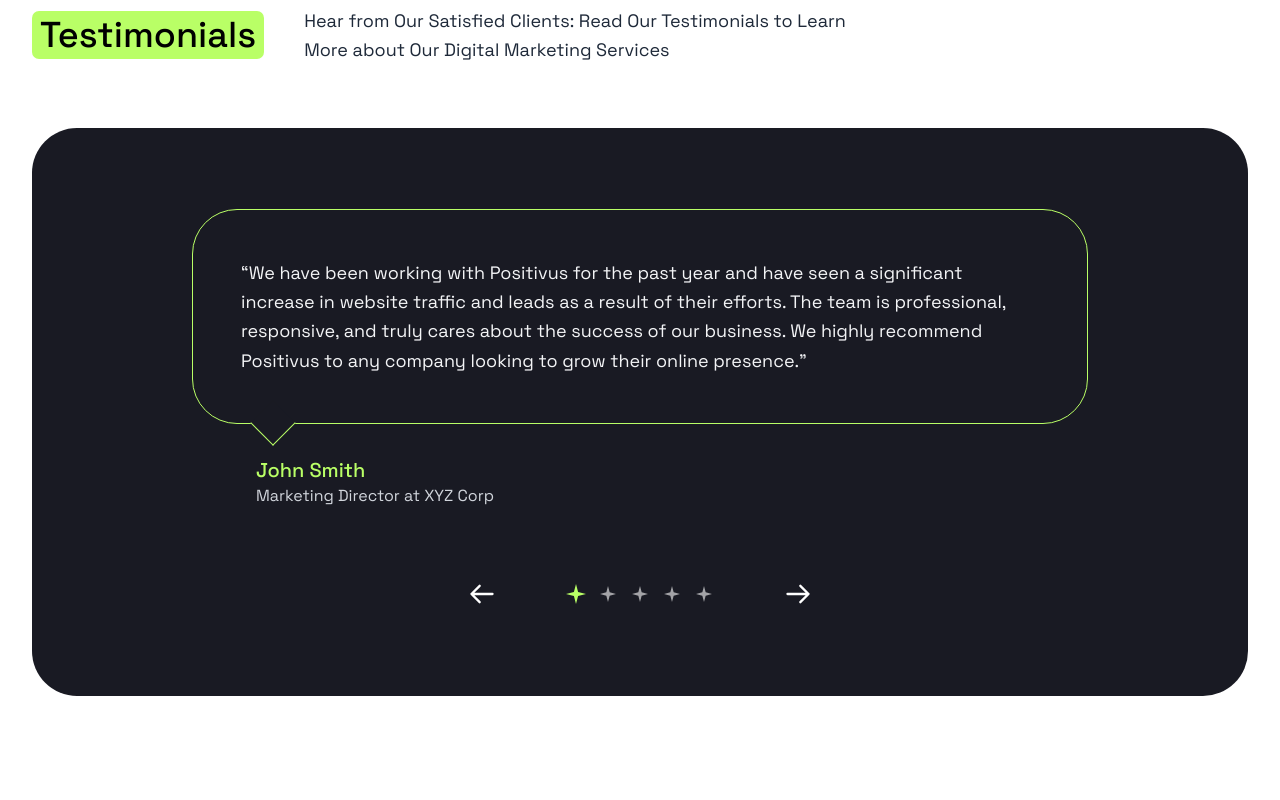
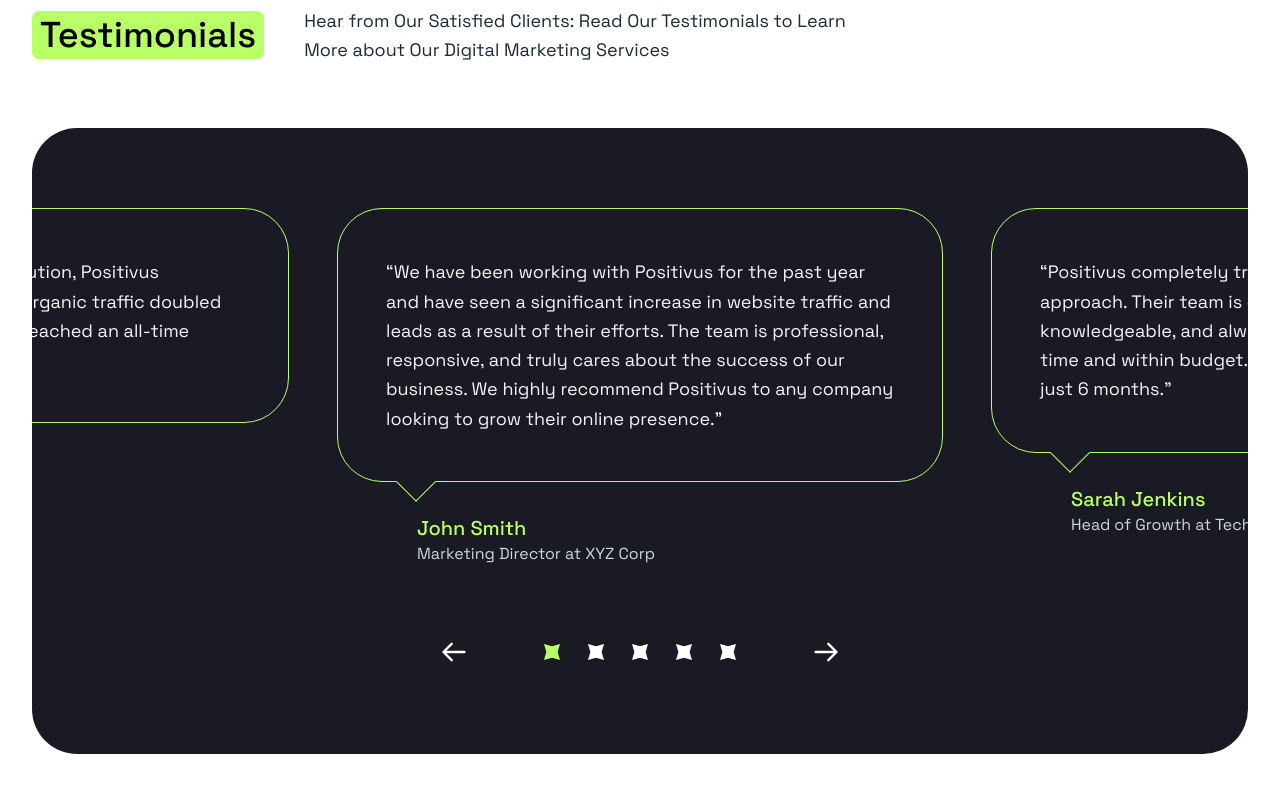
Before and after one commit to aliraza5490/positivus-landing-page, a Next.js app: page / in a window 1280 px wide. Shown: the part 6100-6900 px from the top of the page. Built offline with nearby package versions, Linux system fonts and the light colour scheme.

Commit message:
feat: implement infinite carousel logic with smooth transitions and updated pagination for Testimonials component

```diff
--- a/components/Testimonials.tsx
+++ b/components/Testimonials.tsx
@@ -1,6 +1,7 @@
 "use client";
 
-import React, { useState } from "react";
+import React, { useState, useEffect, useRef, useCallback } from "react";
+import Image from "next/image";
 import SectionHeading from "./SectionHeading";
 
 interface Testimonial {
@@ -43,15 +44,68 @@ const testimonialsData: Testimonial[] = [
   },
 ];
 
+const COPIES = 5;
+const extendedData = Array.from({ length: COPIES }, () => testimonialsData).flat();
+const INITIAL_INDEX = testimonialsData.length * 2; // 10 (middle set, index 0 of testimonialsData)
+
 export default function Testimonials() {
-  const [currentIndex, setCurrentIndex] = useState(0);
+  const [virtualIndex, setVirtualIndex] = useState(INITIAL_INDEX);
+  const [isTransitioning, setIsTransitioning] = useState(false);
+  const [translateX, setTranslateX] = useState(0);
+
+  const containerRef = useRef<HTMLDivElement>(null);
+  const cardRefs = useRef<(HTMLDivElement | null)[]>([]);
+
+  const currentIndex = virtualIndex % testimonialsData.length;
+
+  const updatePosition = useCallback((index: number) => {
+    const container = containerRef.current;
+    const targetCard = cardRefs.current[index];
+    if (!container || !targetCard) return;
+
+    const containerCenter = container.offsetWidth / 2;
+    const cardCenter = targetCard.offsetLeft + targetCard.offsetWidth / 2;
+    setTranslateX(containerCenter - cardCenter);
+  }, []);
+
+  useEffect(() => {
+    updatePosition(virtualIndex);
+  }, [virtualIndex, updatePosition]);
+
+  useEffect(() => {
+    const handleResize = () => {
+      updatePosition(virtualIndex);
+    };
+    window.addEventListener("resize", handleResize);
+    return () => window.removeEventListener("resize", handleResize);
+  }, [virtualIndex, updatePosition]);
 
   const nextSlide = () => {
-    setCurrentIndex((prev) => (prev === testimonialsData.length - 1 ? 0 : prev + 1));
+    setIsTransitioning(true);
+    setVirtualIndex((prev) => prev + 1);
   };
 
   const prevSlide = () => {
-    setCurrentIndex((prev) => (prev === 0 ? testimonialsData.length - 1 : prev - 1));
+    setIsTransitioning(true);
+    setVirtualIndex((prev) => prev - 1);
+  };
+
+  const handleDotClick = (targetOriginalIndex: number) => {
+    setIsTransitioning(true);
+    const currentOriginalIndex = virtualIndex % testimonialsData.length;
+    let diff = targetOriginalIndex - currentOriginalIndex;
+    if (diff > testimonialsData.length / 2) diff -= testimonialsData.length;
+    if (diff < -testimonialsData.length / 2) diff += testimonialsData.length;
+    setVirtualIndex((prev) => prev + diff);
+  };
+
+  const handleTransitionEnd = () => {
+    setIsTransitioning(false);
+    if (virtualIndex < testimonialsData.length) {
+      setVirtualIndex((prev) => prev + testimonialsData.length * 2);
+    } else if (virtualIndex >= testimonialsData.length * 4) {
+      setVirtualIndex((prev) => prev - testimonialsData.length * 2);
+    }
   };
 
   return (
@@ -61,38 +115,53 @@ export default function Testimonials() {
         description="Hear from Our Satisfied Clients: Read Our Testimonials to Learn More about Our Digital Marketing Services"
       />
 
-      <div className="bg-[#191A23] rounded-[35px] sm:rounded-[45px] py-12 sm:py-16 lg:py-20 px-4 sm:px-8 lg:px-12 text-white relative overflow-hidden">
-        {/* Testimonials Carousel Display */}
-        <div className="relative min-h-[300px] flex items-center justify-center max-w-4xl mx-auto">
-          {testimonialsData.map((item, index) => {
-            const isActive = index === currentIndex;
-            if (!isActive) return null;
-
+      <div className="bg-[#191A23] rounded-[35px] sm:rounded-[45px] py-12 sm:py-16 lg:py-20 text-white relative overflow-hidden">
+        {/* Testimonials Carousel Slider Track */}
+        <div ref={containerRef} className="w-full overflow-hidden relative">
+          <div
+            className={`flex items-stretch gap-6 sm:gap-10 md:gap-12 ${
+              isTransitioning
+                ? "transition-transform duration-500 ease-in-out"
+                : "transition-none"
+            }`}
+            style={{
+              transform: `translateX(${translateX}px)`,
+              width: "max-content",
+            }}
+            onTransitionEnd={handleTransitionEnd}
+          >
+            {extendedData.map((item, index) => {
               return (
                 <div
-                key={item.id}
-                className="w-full flex flex-col items-center animate-in fade-in zoom-in-95 duration-300"
+                  key={`${item.id}-${index}`}
+                  ref={(el) => {
+                    cardRefs.current[index] = el;
+                  }}
+                  className="w-[85vw] sm:w-[520px] md:w-[580px] lg:w-[606px] shrink-0 flex flex-col items-center"
                 >
                   {/* Speech Bubble */}
-                <div className="relative w-full border border-[#B9FF66] rounded-[35px] sm:rounded-[45px] p-6 sm:p-10 lg:p-12 mb-8 bg-[#191A23]">
-                  <p className="text-sm sm:text-base lg:text-lg leading-relaxed text-gray-100">
+                  <div className="relative w-full border border-[#B9FF66] rounded-[35px] sm:rounded-[45px] p-6 sm:p-10 lg:p-12 mb-8 bg-[#191A23] min-h-[220px] sm:min-h-[200px] flex items-center">
+                    <p className="text-sm sm:text-base lg:text-lg leading-relaxed text-gray-100 font-normal">
                       &ldquo;{item.text}&rdquo;
                     </p>
 
                     {/* Bubble pointer triangle */}
-                  <div className="absolute -bottom-4 left-12 sm:left-16 w-8 h-8 bg-[#191A23] border-r border-b border-[#B9FF66] rotate-45" />
+                    <div className="absolute -bottom-[15px] left-12 sm:left-16 w-7 h-7 bg-[#191A23] border-r border-b border-[#B9FF66] rotate-45" />
                   </div>
 
                   {/* Author Info */}
-                <div className="self-start pl-12 sm:pl-16">
+                  <div className="self-start pl-14 sm:pl-20">
                     <h4 className="text-lg sm:text-xl font-medium text-[#B9FF66]">
                       {item.author}
                     </h4>
-                  <p className="text-sm sm:text-base text-gray-300">{item.role}</p>
+                    <p className="text-sm sm:text-base text-gray-300">
+                      {item.role}
+                    </p>
                   </div>
                 </div>
               );
             })}
+          </div>
         </div>
 
         {/* Carousel Navigation Bar */}
@@ -119,28 +188,30 @@ export default function Testimonials() {
           </button>
 
           {/* Star Pagination Indicators */}
-          <div className="flex items-center gap-3 sm:gap-4">
-            {testimonialsData.map((_, index) => (
+          <div className="flex items-center gap-4 sm:gap-5">
+            {testimonialsData.map((_, index) => {
+              const isActive = index === currentIndex;
+              return (
                 <button
                   key={`dot-${index}`}
-                onClick={() => setCurrentIndex(index)}
-                className="focus:outline-none transition-all duration-200 cursor-pointer"
+                  onClick={() => handleDotClick(index)}
+                  className="p-1 focus:outline-none transition-transform hover:scale-125 cursor-pointer flex items-center justify-center"
                   aria-label={`Go to slide ${index + 1}`}
                 >
-                {/* 4-pointed star shape */}
-                <svg
-                  className={`w-3.5 h-3.5 sm:w-4 sm:h-4 transition-all duration-200 ${
-                    index === currentIndex
-                      ? "text-[#B9FF66] scale-125"
-                      : "text-white opacity-60 hover:opacity-100"
-                  }`}
-                  viewBox="0 0 24 24"
-                  fill="currentColor"
-                >
-                  <path d="M12 0L14.5 9.5L24 12L14.5 14.5L12 24L9.5 14.5L0 12L9.5 9.5L12 0Z" />
-                </svg>
+                  <Image
+                    src={
+                      isActive
+                        ? "/assets/current_pagination_item_star.svg"
+                        : "/assets/default_pagination_star_icon.svg"
+                    }
+                    alt={isActive ? "Current slide" : `Slide ${index + 1}`}
+                    width={14}
+                    height={14}
+                    className="w-3.5 h-3.5 sm:w-4 sm:h-4 object-contain"
+                  />
                 </button>
-            ))}
+              );
+            })}
           </div>
 
           {/* Next Arrow */}
```
Lines whose indentation alone changed are shown as unchanged.
